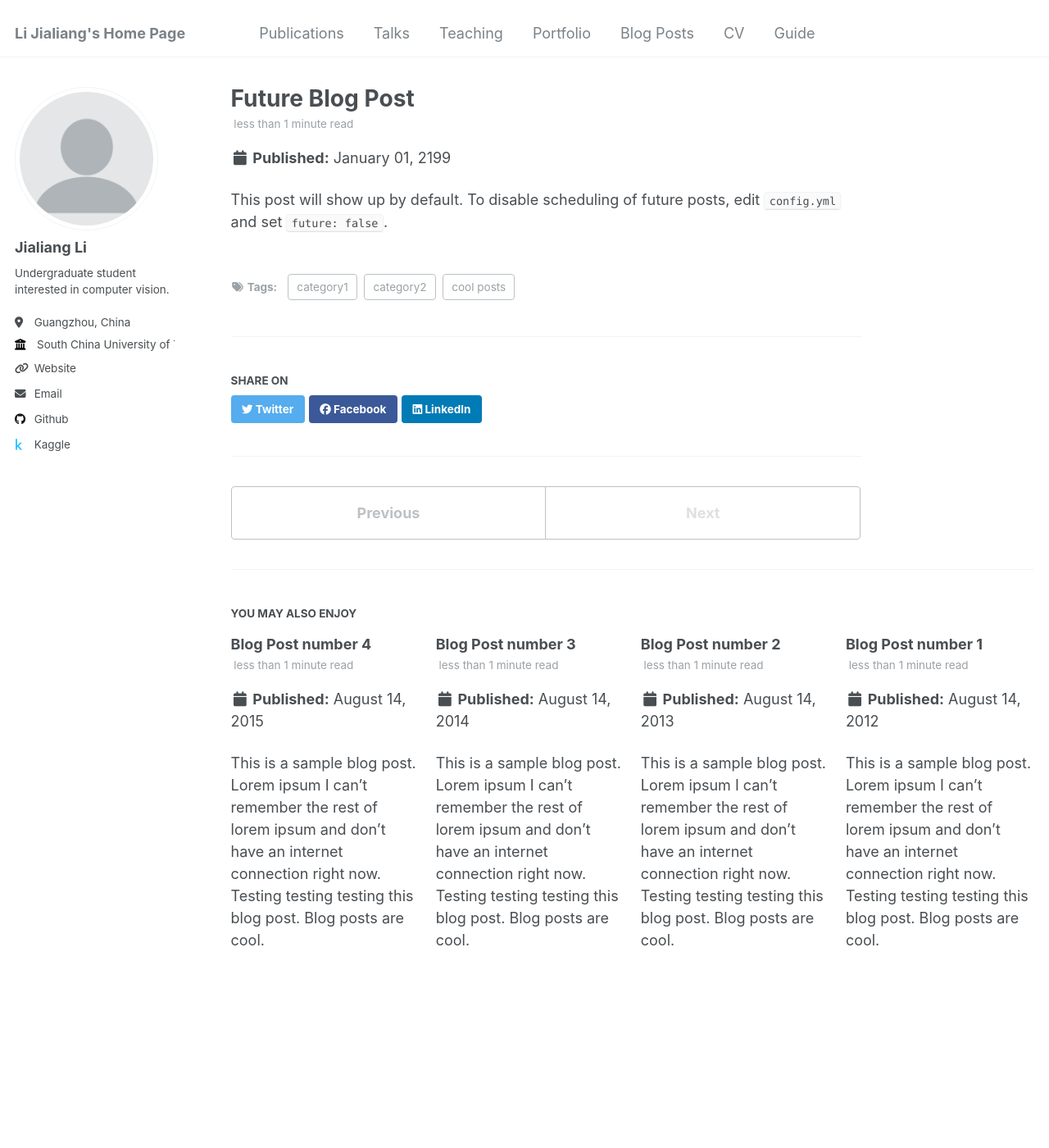
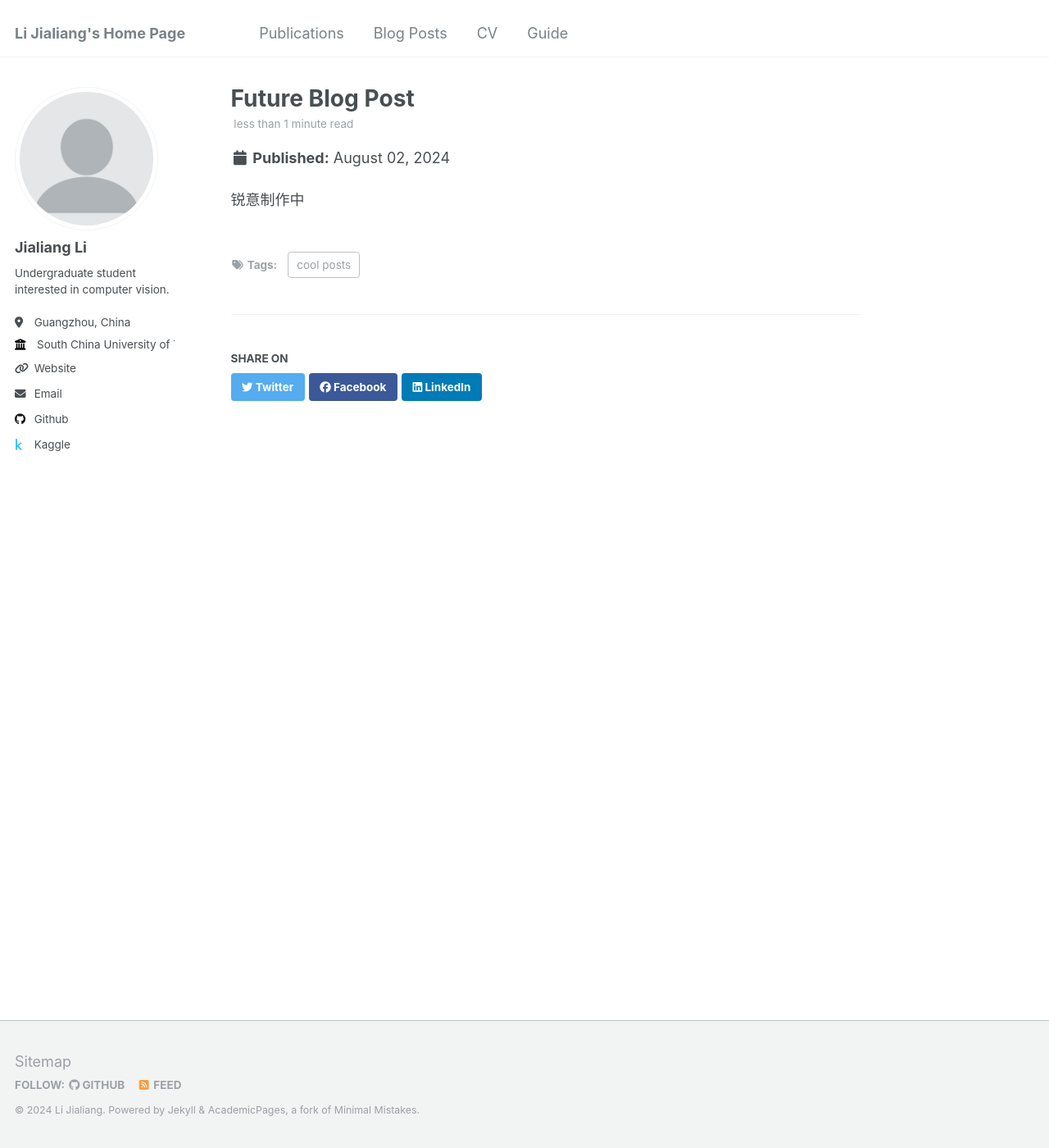
Before and after one commit to jialiang1207/jialiang1207.github.io, a Jekyll site: the page built from _posts/2199-01-01-future-post.md, in a window 1280 px wide and 1400 px high. Shown: the whole window at 82% size. Built offline with Jekyll 4.4.1, drawn with Linux system fonts in a browser that asks for light colours.

Commit message:
remove useless file

```diff
--- a/_posts/2012-08-14-blog-post-1.md
+++ /dev/null
@@ -1,20 +0,0 @@
----
-title: 'Blog Post number 1'
-date: 2012-08-14
-permalink: /posts/2012/08/blog-post-1/
-tags:
-  - cool posts
-  - category1
-  - category2
----
-
-This is a sample blog post. Lorem ipsum I can't remember the rest of lorem ipsum and don't have an internet connection right now. Testing testing testing this blog post. Blog posts are cool.
-
-Headings are cool
-======
-
-You can have many headings
-======
-
-Aren't headings cool?
-------
--- a/_posts/2013-08-14-blog-post-2.md
+++ /dev/null
@@ -1,20 +0,0 @@
----
-title: 'Blog Post number 2'
-date: 2013-08-14
-permalink: /posts/2013/08/blog-post-2/
-tags:
-  - cool posts
-  - category1
-  - category2
----
-
-This is a sample blog post. Lorem ipsum I can't remember the rest of lorem ipsum and don't have an internet connection right now. Testing testing testing this blog post. Blog posts are cool.
-
-Headings are cool
-======
-
-You can have many headings
-======
-
-Aren't headings cool?
-------
--- a/_posts/2014-08-14-blog-post-3.md
+++ /dev/null
@@ -1,20 +0,0 @@
----
-title: 'Blog Post number 3'
-date: 2014-08-14
-permalink: /posts/2014/08/blog-post-3/
-tags:
-  - cool posts
-  - category1
-  - category2
----
-
-This is a sample blog post. Lorem ipsum I can't remember the rest of lorem ipsum and don't have an internet connection right now. Testing testing testing this blog post. Blog posts are cool.
-
-Headings are cool
-======
-
-You can have many headings
-======
-
-Aren't headings cool?
-------
--- a/_posts/2199-01-01-future-post.md
+++ b/_posts/2199-01-01-future-post.md
@@ -1,11 +1,9 @@
 ---
 title: 'Future Blog Post'
-date: 2199-01-01
-permalink: /posts/2012/08/blog-post-4/
+date: 2024-08-02
+permalink: /posts/2024/08/blog-post/
 tags:
   - cool posts
-  - category1
-  - category2
 ---
 
-This post will show up by default. To disable scheduling of future posts, edit `config.yml` and set `future: false`.
+锐意制作中
```
Also changed, not shown: _data/navigation.yml (+6 -6 lines), _pages/talks.html (deleted, +0 -16 lines), _pages/teaching.html (deleted, +0 -12 lines), _posts/2015-08-14-blog-post-4.md (deleted, +0 -20 lines).
